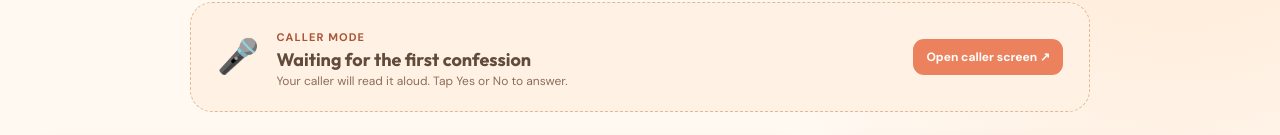
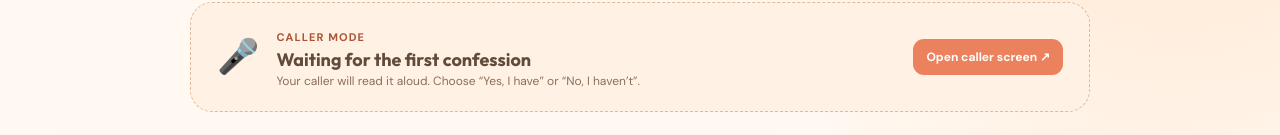
Before and after one commit to snail-codes-pixels/AI-bingo, a Next.js app: page / in a window 1280 px wide. Shown: the part 274-409 px from the top of the page. Built offline with nearby package versions, Linux system fonts and the light colour scheme; no server answers; the database is empty.

Commit message:
Clarify selected player answers
Updated the text prompts for clarity in the CallerStrip component.

```diff
--- a/components/CallerStrip.tsx
+++ b/components/CallerStrip.tsx
@@ -32,7 +32,9 @@ export default function CallerStrip({ game, answer, myAnswer, onAnswer, onOpenHo
   const seconds=useAnswerSeconds(game);
   const call=game.currentCall;
   const prompt=prompts.find(p=>p.id===call?.promptId);
-  if(!call||!prompt) return <section className="caller-strip waiting"><div className="caller-icon">🎤</div><div><span className="kicker">CALLER MODE</span><h2>Waiting for the first confession</h2><p>Your caller will read it aloud. Tap Yes or No to answer.</p></div><button className="caller-link" onClick={onOpenHost}>Open caller screen ↗</button></section>;
+  if(!call||!prompt) return <section className="caller-strip waiting"><div className="caller-icon">🎤</div><div><span className="kicker">CALLER MODE</span><h2>Waiting for the first confession</h2><p>Your caller will read it aloud. Choose “Yes, I have” or “No, I haven’t”.</p></div><button className="caller-link" onClick={onOpenHost}>Open caller screen ↗</button></section>;
   const phrase=prompt.text.startsWith("I've ")?prompt.text.slice(5):prompt.text==='AI has genuinely surprised me'?'been genuinely surprised by AI':prompt.text;
-  return <section className="caller-strip" aria-label="Current bingo call"><div className="caller-strip-top"><span className="kicker">🎤 CONFESSION {game.calledCount} OF {prompts.length}</span><span className="call-live">● LIVE CALL</span></div><div className="called-statement"><span>{prompt.emoji}</span><h2>Never have I ever… <strong>{phrase}</strong></h2></div><AnswerClock seconds={seconds}/><div className="caller-actions"><button className={`answer yes ${myAnswer==='yes'?'chosen':''}`} onClick={()=>onAnswer('yes')} disabled={answer!==null||seconds===0}>🙋 Yes, I have</button><button className={`answer no ${myAnswer==='no'?'chosen':''}`} onClick={()=>onAnswer('no')} disabled={answer!==null||seconds===0}>🙅 No, I haven&apos;t</button></div><div className="call-foot"><span>{seconds===0?'Answer time has ended.':myAnswer ? `You answered ${myAnswer.toUpperCase()}. ${myAnswer==='yes'?'Square marked if it’s on your card!':''}` : 'A “yes” marks your square automatically if it’s on your card.'}</span><span>🙋 {game.yes} yes &nbsp; 🙅 {game.no} no</span></div></section>;
+  const picked=myAnswer??answer;
+  const locked=picked!==null||seconds===0;
+  return <section className="caller-strip" aria-label="Current bingo call"><div className="caller-strip-top"><span className="kicker">🎤 CONFESSION {game.calledCount} OF {prompts.length}</span><span className="call-live">● LIVE CALL</span></div><div className="called-statement"><span>{prompt.emoji}</span><h2>Never have I ever… <strong>{phrase}</strong></h2></div><AnswerClock seconds={seconds}/><div className="caller-actions"><button className={`answer yes ${picked==='yes'?'chosen':''}`} aria-pressed={picked==='yes'} onClick={()=>onAnswer('yes')} disabled={locked}>🙋 Yes, I have{picked==='yes'&&<span className="answer-picked" aria-hidden="true">✓</span>}</button><button className={`answer no ${picked==='no'?'chosen':''}`} aria-pressed={picked==='no'} onClick={()=>onAnswer('no')} disabled={locked}>🙅 No, I haven&apos;t{picked==='no'&&<span className="answer-picked" aria-hidden="true">✓</span>}</button></div><div className="call-foot"><span>{answer?'Saving your answer…':myAnswer?`Answer locked in. ${myAnswer==='yes'?'Your square marks itself if it’s on your card.':''}`:seconds===0?'Answer time has ended.':'Choose one answer above. A “yes” marks your square if it’s on your card.'}</span><span>🙋 {game.yes} yes &nbsp; 🙅 {game.no} no</span></div></section>;
 }
```
